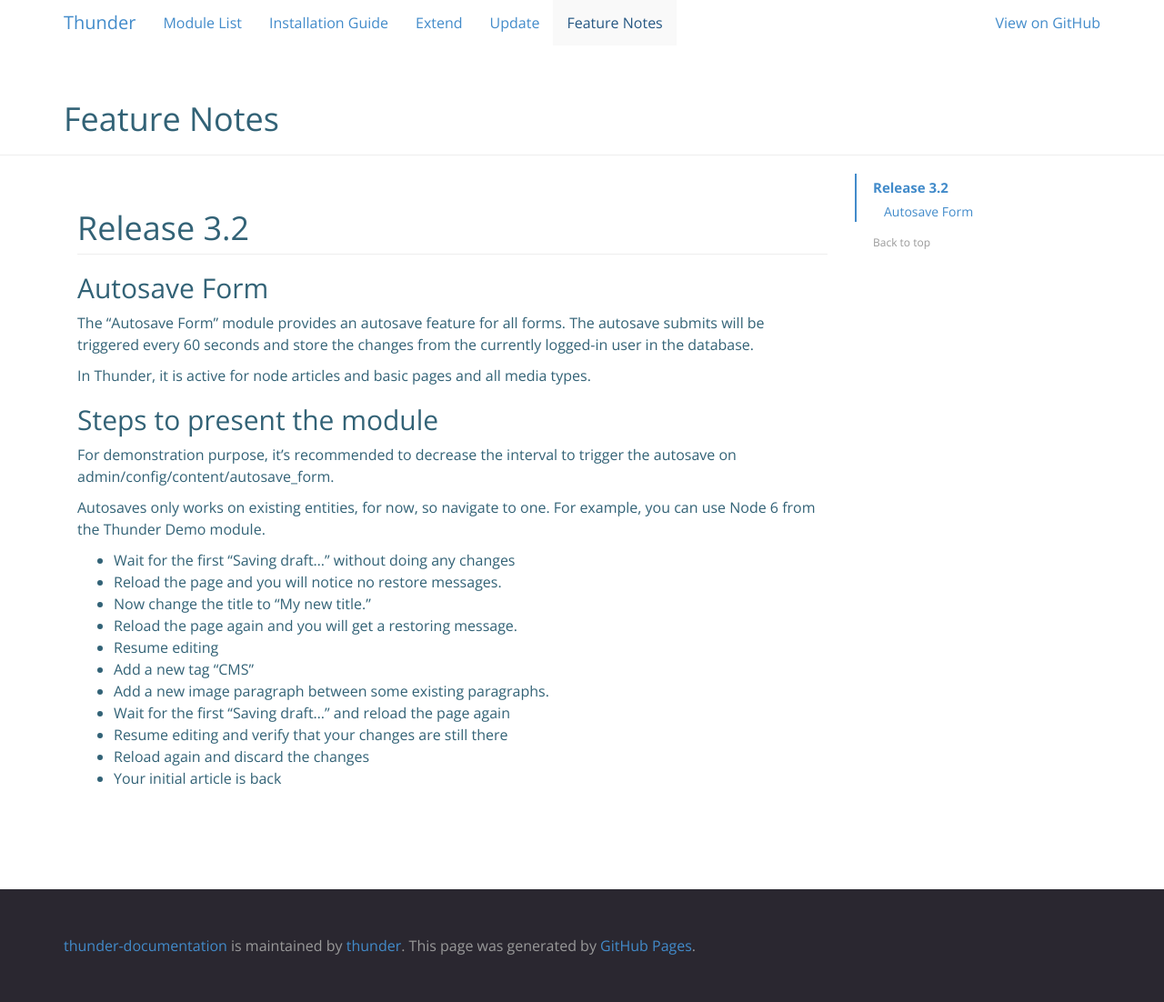
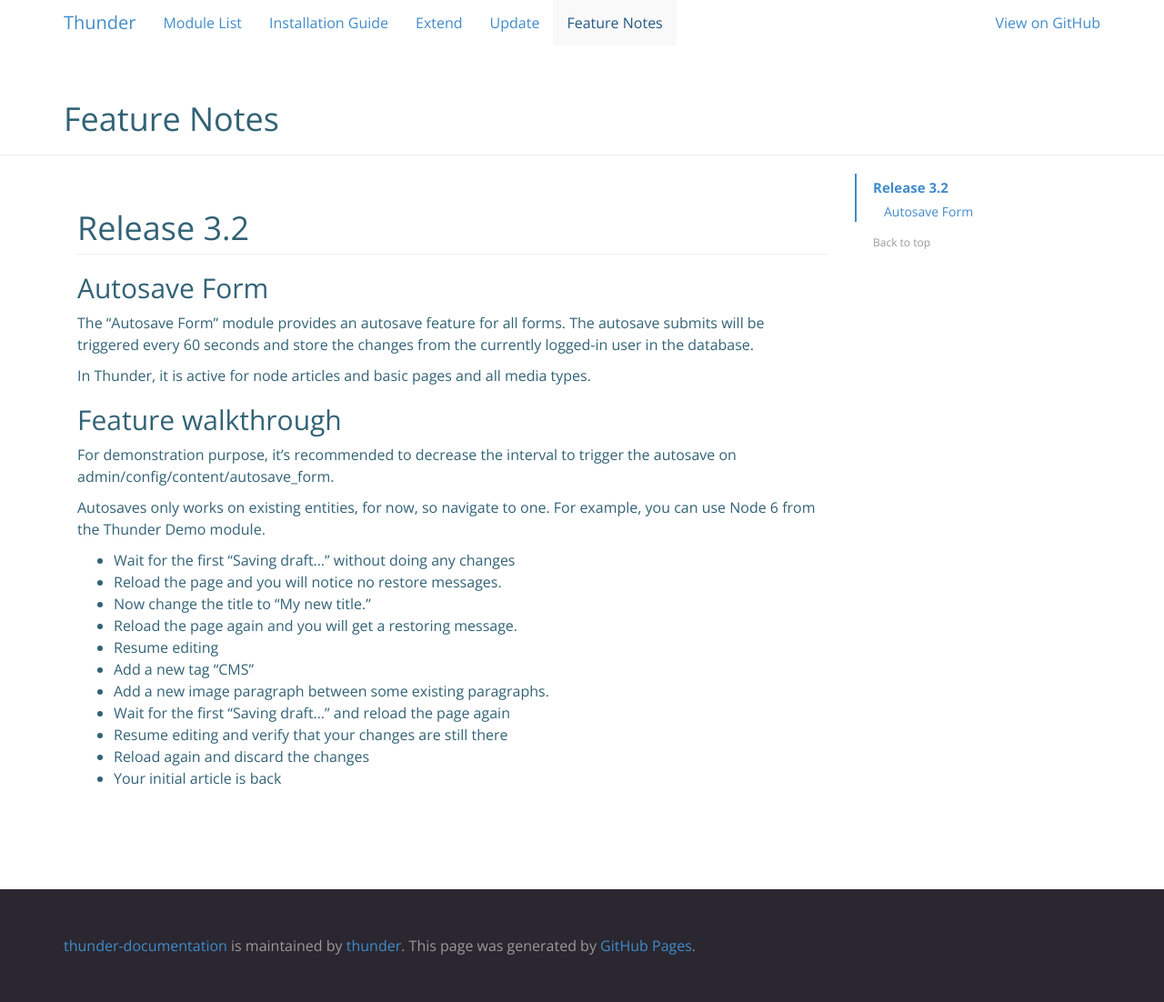
Before and after one commit to thunder/thunder-documentation, a Jekyll site: the page built from feature-notes.md, in a window 1280 px wide. Shown: the whole page at 91% size. Built offline with Jekyll 4.4.1, drawn with Linux system fonts in a browser that asks for light colours; nearby versions of some CDN libraries; our own code applies the rules of GitHub Pages for plain Markdown files; comment, search, counter and statistics services are not loaded; the repository's description, which GitHub fills in, is left out.

Commit message:
Update autosave_form.md

```diff
--- a/_includes/feature_notes/autosave_form.md
+++ b/_includes/feature_notes/autosave_form.md
@@ -2,7 +2,7 @@ The "Autosave Form" module provides an autosave feature for all forms. The autos
 
 In Thunder, it is active for node articles and basic pages and all media types.
 
-## Steps to present the module
+## Feature walkthrough
 
 For demonstration purpose, it's recommended to decrease the interval to trigger the autosave on admin/config/content/autosave_form.
 
```
